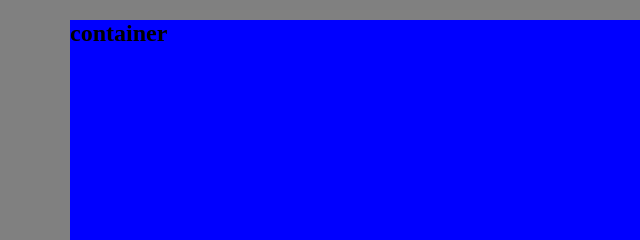
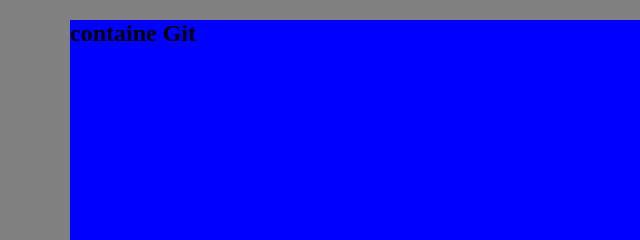
Before and after one commit to AlVoitka/git_connection, a plain HTML site: page index.html in a window 1280 px wide. Shown: the top 240 px of the page, 0-640 px from the left. Drawn offline with Linux system fonts and the light colour scheme.

Commit message:
wtary_tolik

```diff
--- a/index.html
+++ b/index.html
@@ -10,7 +10,7 @@
 <body>
     <section class="promo">
         <div class="container">
-            <h1>container</h1>
+            <h1>containe Git</h1>
         </div>
     </section>
 
@@ -42,19 +42,34 @@ Untracked files:  - git не следит за файлами что пропи
 
 git add -A
 
+
+
 Снова проверка : git status
 
 On branch master
 
 No commits yet    - нет ни одного коммита
 
-Changes to be committed:  - git следит за за нижеперечисленными файламию Это второе состояние  в гите -файлы под контролем. После внесения изменений в код команду нужно повтарить ( автоматически новые файлы не добавляются)
+Changes to be committed:  - git следит за за нижеперечисленными файламию. Это второе состояние  в гите -файлы под контролем. После внесения изменений в код команду нужно повтарить ( автоматически новые файлы не добавляются)
   (use "git rm --cached <file>..." to unstage)
         new file:   css/style.css
         new file:   css/style.css.map
         new file:   css/style.min.css         -но теперь файлы окрашены в зелёный цвет
         new file:   index.html
         new file:   sass/style.sass
+
+
+Вот теперь создаем коммит и переводим в третье состояние
+
+git commit -a -m"tolik"
+
+[master (root-commit) 1a2fb11] tolik
+ 5 files changed, 99 insertions(+)
+ create mode 100644 css/style.css
+ create mode 100644 css/style.css.map           - создана контрольная точка (commit)
+ create mode 100644 css/style.min.css
+ create mode 100644 index.html
+ create mode 100644 sass/style.sass
 
 
 
```
